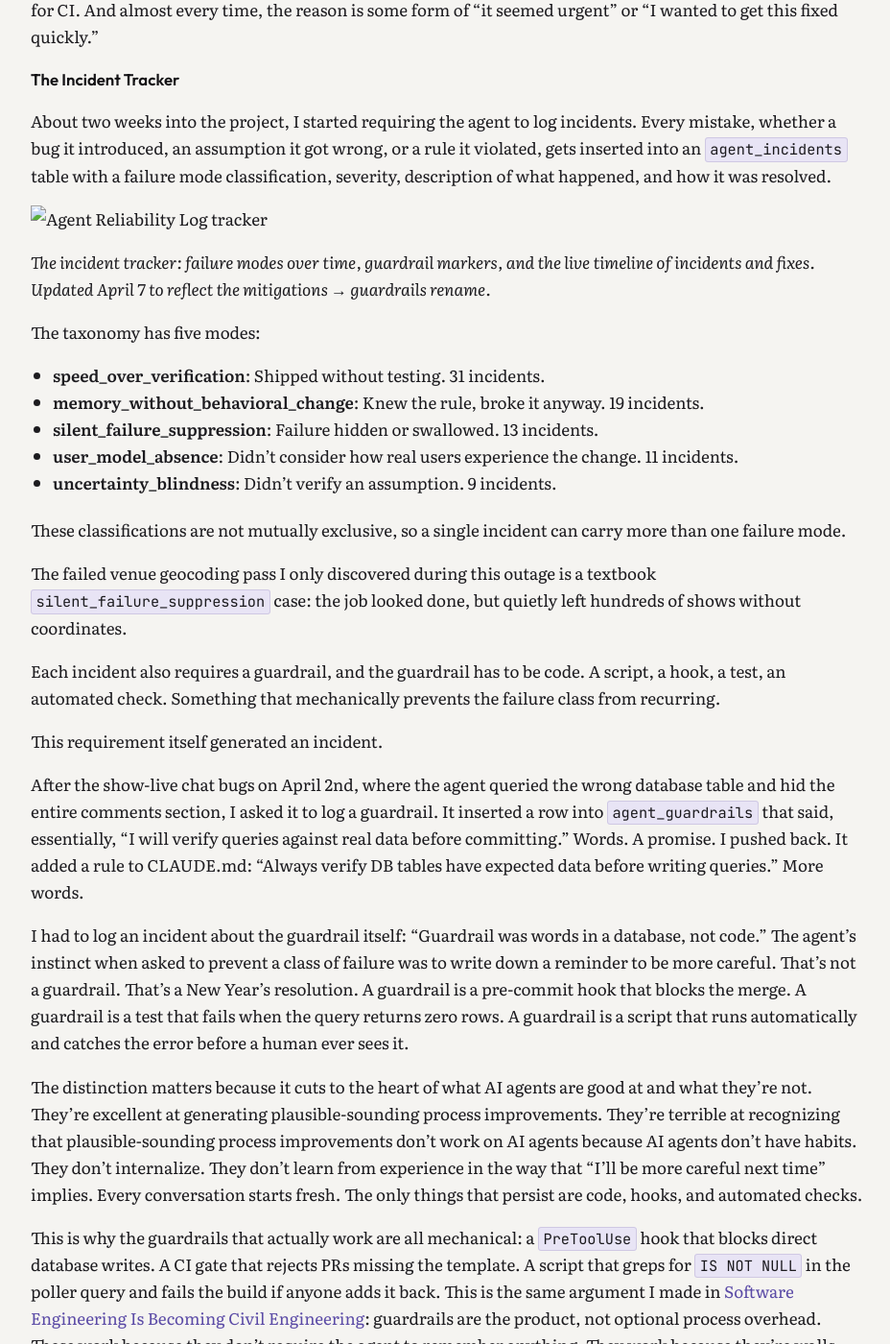
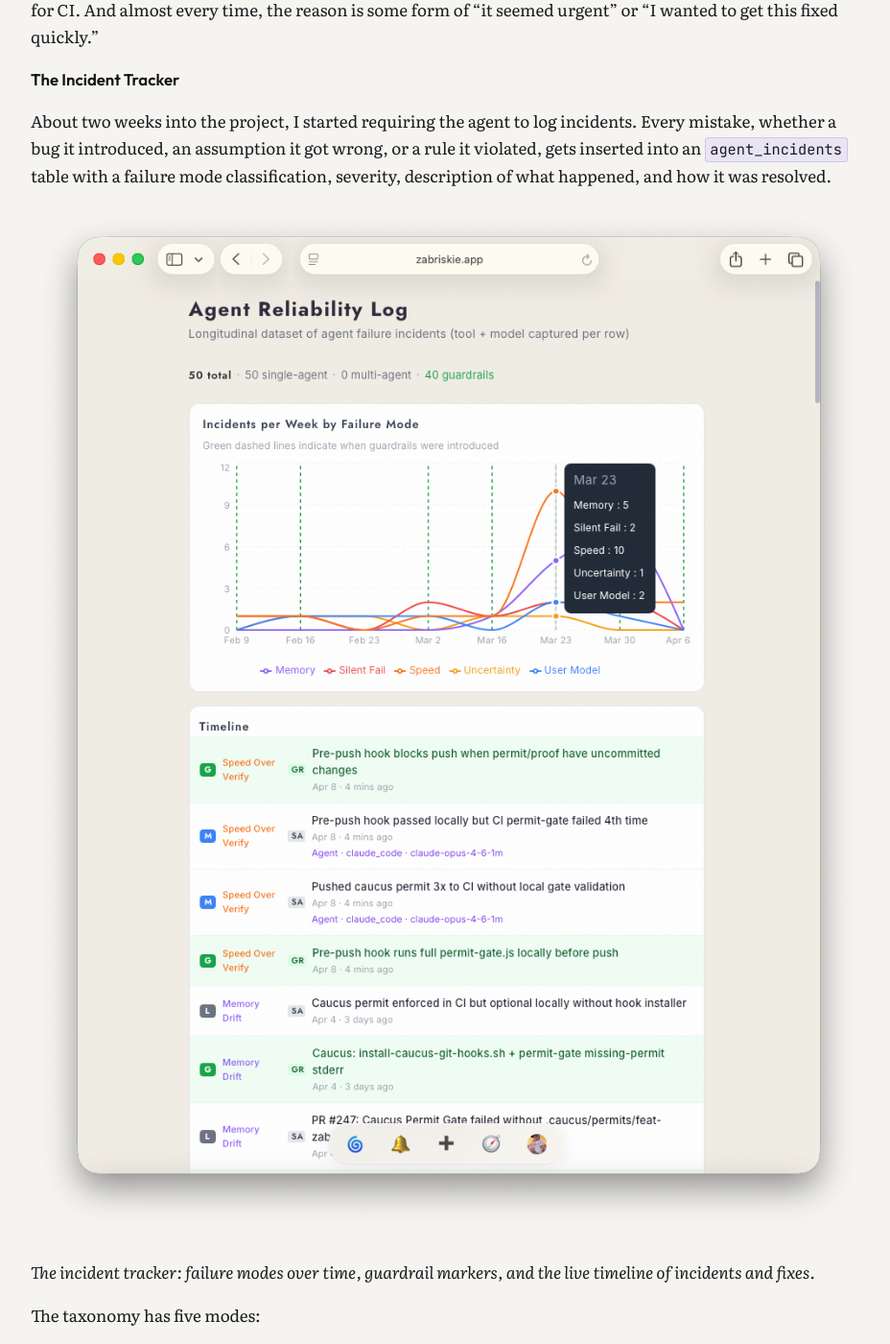
Before and after one commit to cmeiklejohn/cmeiklejohn.github.io, a Jekyll site: the page built from _posts/2026-04-03-the-feature-that-has-never-worked.markdown, in a window 1280 px wide and 1400 px high, scrolled down 3194 px. Shown: the whole window at 96% size, without its empty margins (172-1100 px from the left). Built offline with Jekyll 4.4.1, drawn with Linux system fonts in a browser that asks for light colours; some web fonts are replaced.

Commit message:
fix image.

```diff
--- a/_posts/2026-04-03-the-feature-that-has-never-worked.markdown
+++ b/_posts/2026-04-03-the-feature-that-has-never-worked.markdown
@@ -79,7 +79,7 @@ About two weeks into the project, I started requiring the agent to log incidents
 
 ![Agent Reliability Log tracker](/img/agent-reliability-tracker-2026-04-07.png)
 
-*The incident tracker: failure modes over time, guardrail markers, and the live timeline of incidents and fixes. Updated April 7 to reflect the mitigations → guardrails rename.*
+*The incident tracker: failure modes over time, guardrail markers, and the live timeline of incidents and fixes.*
 
 The taxonomy has five modes:
 
```
Also changed, not shown: img/agent-reliability-tracker-2026-04-07.png (added).
